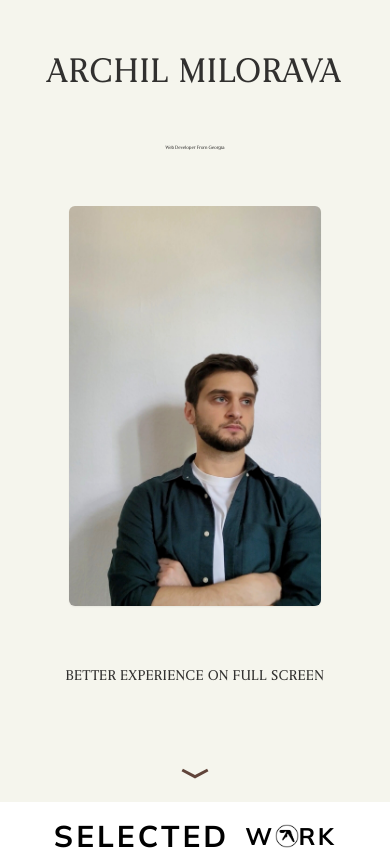
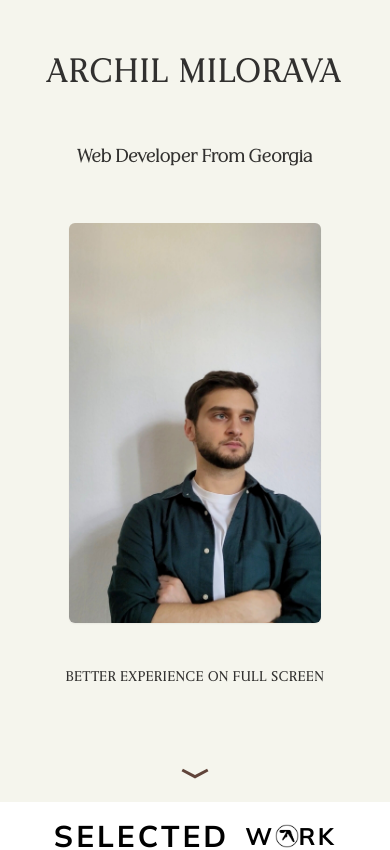
Before and after one commit to Archil-Milorava/Portfolio-final, a React (Vite) app: page / in a window 390 px wide. Shown: the top 850 px of the page. Built offline with nearby package versions, Linux system fonts and the light colour scheme; a web font is replaced by a local one.

Commit message:
fix: firstpage padding

```diff
--- a/src/pages/FirstPage.jsx
+++ b/src/pages/FirstPage.jsx
@@ -54,7 +54,7 @@ const FirstPage = () => {
 
       {/* Placeholder for content */}
       <div className=" w-full h-full flex flex-col  items-center justify-around  py-2">
-        <p className="text-[4px] sm:py-1  sm:text-xl font-bold  tracking-wide">
+        <p className="text-[16px] sm:py-1  sm:text-xl font-bold  tracking-wide">
           Web Developer From  Georgia
         </p>
 
@@ -68,7 +68,7 @@ const FirstPage = () => {
           />
         </div>
 
-        <p className=" sm:hidden text-xs uppercase mt-4  tracking-widest font-semibold">
+        <p className=" sm:hidden text-xs uppercase  tracking-widest font-semibold">
           better experience on full screen
         </p>
 
```
